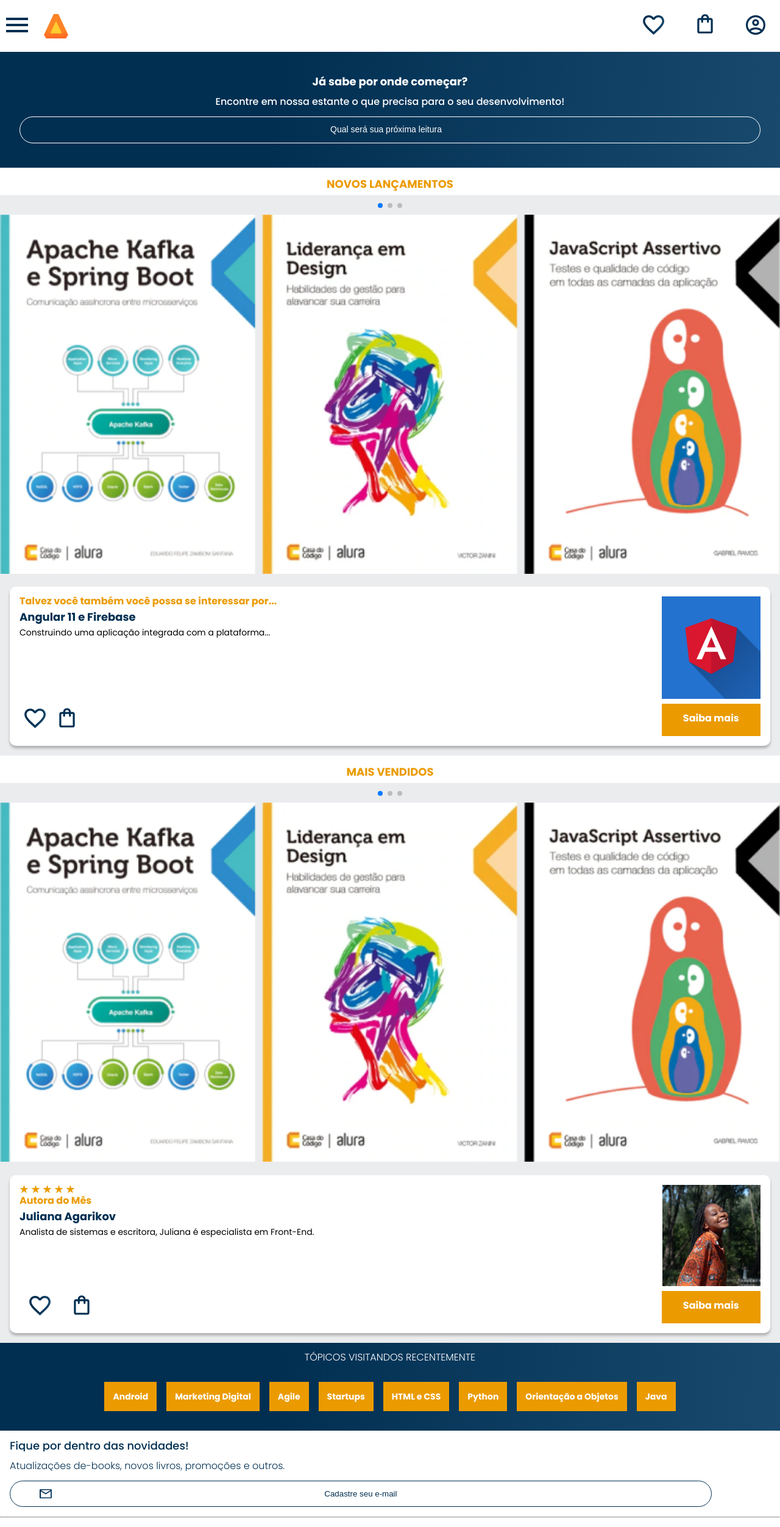
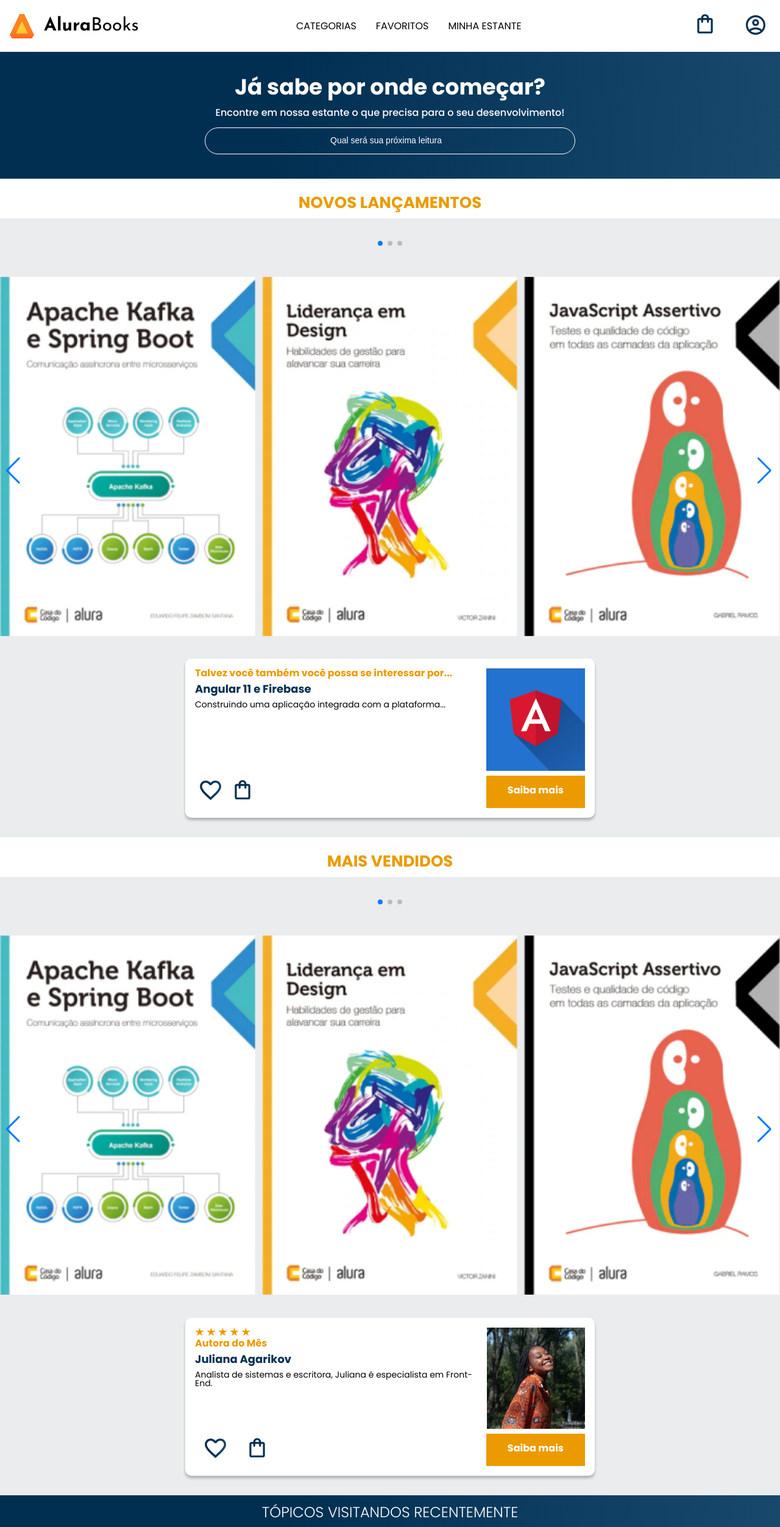
Before and after one commit to jairisonsouza/AluraBooks, a plain HTML site: page index.html in a window 1280 px wide. Shown: the top 2504 px of the page at 61% size. Drawn offline with nearby package versions, Linux system fonts and the light colour scheme.

Commit message:
Alicando Media Queries screen 1024px Desktop

```diff
--- a/index.html
+++ b/index.html
@@ -7,6 +7,7 @@
     <link rel="preconnect" href="https://fonts.googleapis.com">
     <link rel="preconnect" href="https://fonts.gstatic.com" crossorigin>
     <link href="https://fonts.googleapis.com/css2?family=Inter:wght@400;700&family=Poppins:wght@300;400;500;700&display=swap" rel="stylesheet">
+    <link href="https://fonts.googleapis.com/css2?family=Inter:wght@400;700&family=Josefin+Sans:wght@400;700&display=swap" rel="stylesheet">
     <link rel="stylesheet" href="reset.css">
     <link rel="stylesheet" href="https://cdn.jsdelivr.net/npm/swiper@9/swiper-bundle.min.css"/>
     <link rel="stylesheet" href="style.css">
@@ -27,9 +28,28 @@
                 <li class="lista-menu__item"><a href="#" class="lista-menu__link">Design & UX</a></li>
             </ul>
             <img src="img/Logo.svg" alt="Logo da AluraBooks" class="container__imagem">
+            <h1 class="container__titulo"><b class="container__titulo--negrito">Alura</b>Books</h1>
         </div>
+
+        <ul class="opções">
+            <input type="checkbox" id="opções-menu" class="opções__botão">
+            <label for="opções__menu">
+                <li class="opções__item">Categorias</li>
+            </label>
+            <ul class="lista-menu">
+                <li class="lista-menu__item"><a href="#" class="lista-menu__link">Programação</a></li>
+                <li class="lista-menu__item"><a href="#" class="lista-menu__link">Front-End</a></li>
+                <li class="lista-menu__item"><a href="#" class="lista-menu__link">Infraestrutura</a></li>
+                <li class="lista-menu__item"><a href="#" class="lista-menu__link">Business</a></li>
+                <li class="lista-menu__item"><a href="#" class="lista-menu__link">Design & UX</a></li>
+            </ul>
+
+            <li class="opções__item"><a href="#" class="opções__link">Favoritos</a></li>
+            <li class="opções__item"><a href="#" class="opções__link">Minha estante</a></li>
+        </ul>
+
         <div class="container">
-            <a href="#"><img src="img/Favoritos.svg" alt="Meus Favoritos" class="container__imagem"></a>
+            <a href="#"><img src="img/Favoritos.svg" alt="Meus Favoritos" class="container__imagem container__imagem-transparente"></a>
             <a href="#"><img src="img/Compras.svg" alt="Carrinho de Compras" class="container__imagem"></a>
             <a href="#"><img src="img/Usuário.svg" alt="Meu perfil" class="container__imagem"></a>
         </div>
@@ -169,8 +189,10 @@
     </section>
 
     <section class="contato">
-        <h2 class="contato__titulo">Fique por dentro das novidades!</h2>
-        <p class="contato__texto">Atualizações de-books, novos livros, promoções e outros.</p>
+        <div class="contato__descrição">
+            <h2 class="contato__titulo">Fique por dentro das novidades!</h2>
+            <p class="contato__texto">Atualizações de-books, novos livros, promoções e outros.</p>
+        </div>
         <input type="email" placeholder="Cadastre seu e-mail" class="contato__email">
     </section>
 
--- a/style.css
+++ b/style.css
@@ -11,7 +11,9 @@
     --laranja: #EB9B00;
     --azul-degrade: linear-gradient(97.54deg, #002F52 35.49%, #326589 165.37%);
     --font-principal: "Poppins";
+    --fonte-secundario: "Josefin Sans";
     --azul: #002f52;
+    --preto: #000000;
 }
 
 body {
--- a/styles/banner.css
+++ b/styles/banner.css
@@ -33,3 +33,15 @@
     background: url("../img/Lupa.svg") no-repeat;
     background-position: 1em;
 }
+
+@media screen and (min-width: 1024px) {
+
+    .banner__titulo {
+        font-size: 36px;
+    }
+
+    .banner__pesquisa {
+        width: 50%;
+    }
+
+}
--- a/styles/carrossel.css
+++ b/styles/carrossel.css
@@ -72,3 +72,26 @@
     font-weight: 700;
     text-decoration: none;
 }
+
+@media screen and (min-width: 1024px) {
+
+    .carrossel__titulo {
+        font-size: 26px;
+    }
+
+    .swiper-pagination {
+        margin: 2em 0 3em 0;
+    }
+
+    .swiper-button-prev,
+    .swiper-button-next {
+        display: block;
+        top: 60%;
+    }
+
+    .card {
+        width: 50%;
+        margin: 2em auto;
+    }
+
+}
--- a/styles/contato.css
+++ b/styles/contato.css
@@ -36,3 +36,26 @@
     background-position: 3%;
     text-align: center;
 }
+
+@media screen and (min-width: 1024px) {
+
+    .contato {
+        display: flex;
+        justify-content: center;
+        align-items: center;
+    }
+
+    .contato__descrição {
+        margin-right: 1em;
+        width: 30%;
+    }
+
+    .contato__email {
+        width: 30%;
+    }
+
+    .contato__titulo {
+        font-size: 24px;
+    }
+
+}
--- a/styles/header.css
+++ b/styles/header.css
@@ -57,3 +57,59 @@
 .container__botao {
     display: none;
 }
+
+.container__titulo {
+    display: none;
+}
+
+.opções {
+    display: none;
+}
+
+@media screen and (min-width: 1024px) {
+
+    .container__titulo,
+    .container__titulo--negrito {
+        font-family: var(--fonte-secundario);
+        font-size: 30px;
+    }
+
+    .container__titulo {
+        font-weight: 400;
+        display: block;
+    }
+
+    .container__titulo--negrito {
+        font-weight: 700;
+    }
+
+    .opções {
+        display: flex;
+    }
+
+    .opções__item {
+        padding: 0 1em;
+        text-transform: uppercase;
+    }
+
+    .opções__link {
+        text-decoration: none;
+        color: var(--preto);
+    }
+
+    .container__imagem-transparente {
+        display: none;
+    }
+
+    .cabeçalho__menu-hamburguer {
+        display: none;
+    }
+    .opções__botão:checked~.lista-menu {
+        display: block;
+        width: auto;
+    }
+
+    .opções__botão {
+        display: none;
+    }
+}
--- a/styles/topicos.css
+++ b/styles/topicos.css
@@ -28,3 +28,15 @@
     font-size: 14px;
     font-weight: 700;
 }
+
+@media screen and (min-width: 1024px) {
+
+    .tópicos__titulo {
+        font-size: 24px;
+    }
+
+    .tópicos__link {
+        font-size: 24px;
+    }
+
+}
```
